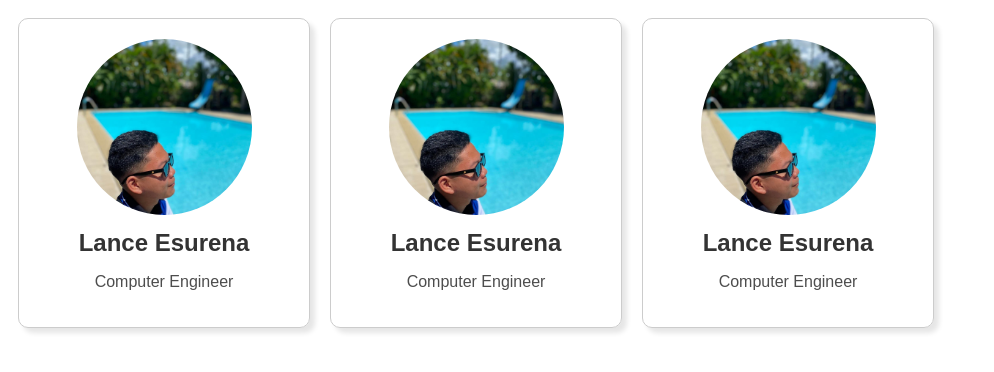
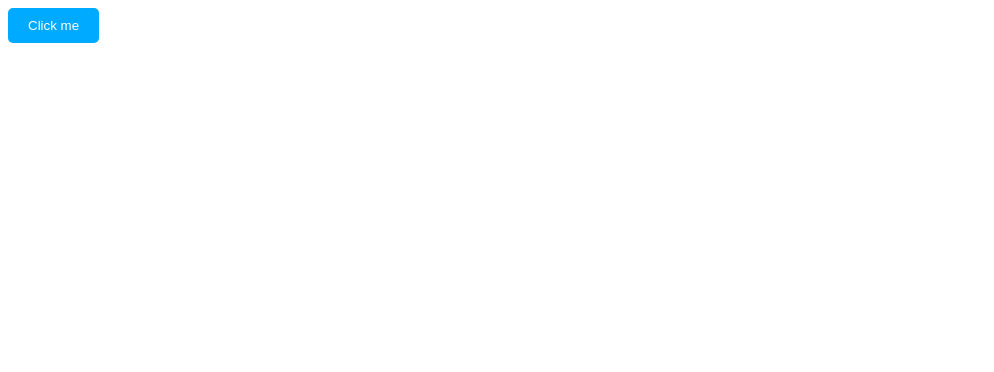
Before and after one commit to Lance0567/React-Project, a React (Vite) app: page / in a window 1280 px wide. Shown: the top 372 px of the page, without its empty margins (0-994 px from the left). Built offline with nearby package versions, Linux system fonts and the light colour scheme.

Commit message:
button with external css

```diff
--- a/src/App.jsx
+++ b/src/App.jsx
@@ -1,13 +1,17 @@
-import Card from "./Card";
+// How to Style REACT components with CSS
+// --------------------------------------
+// (not including external frameworks or processors)
+
+import Button from "./Button";
+
+// 1. EXTERNAL
+// 2. MODULES
+// 3. INLINE
 
 
 function App() {
   return(
-    <>
-      <Card/>
-      <Card/>
-      <Card/>
-    </>
+    <Button/>
   );
 }
 
--- /dev/null
+++ b/src/Button.jsx
@@ -0,0 +1,9 @@
+
+function Button(){
+
+    return(
+        <button className="button">Click me</button>
+    );
+}
+
+export default Button
--- a/src/index.css
+++ b/src/index.css
@@ -1,28 +1,8 @@
-.card{
-  border: 1px solid hsl(0, 0%, 80%);
-  border-radius: 10px;
-  box-shadow: 5px 5px 5px hsl(0, 0%, 0%, 0.1);
-  padding: 20px;
-  margin: 10px;
-  text-align: center;
-  max-width: 250px;
-  display: inline-block;
+.button{
+  background-color: hsl(200, 100%, 50%);
+  color: white;
+  padding: 10px 20px;
+  border-radius: 5px;
+  border: none;
+  cursor: pointer;
 }
-
-.card .card-image{
-  max-width: 70%;
-  height: auto;
-  border-radius: 50%;
-  margin-bottom: 10px;
-}
-
-.card .card-title{
-  font-family: Arial, sans-serif;
-  margin: 0;
-  color: hsl(0, 0%, 20%);
-}
-
-.card .card-text{
-  font-family: Arial, sans-serif;
-  color: hsl(0, 0%, 30%);
-}
```
